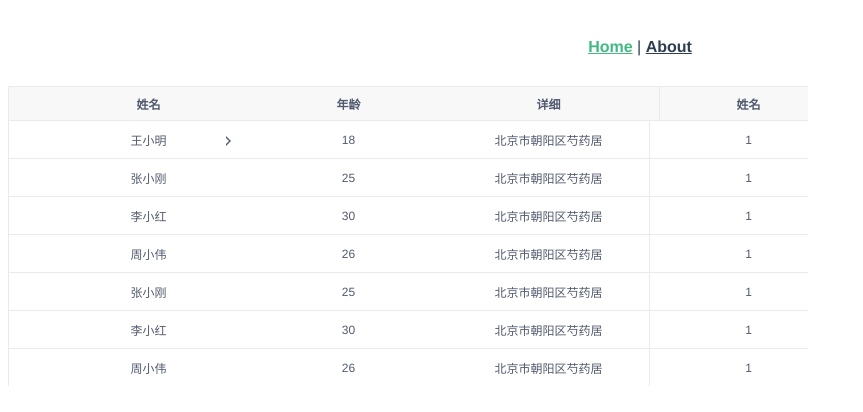
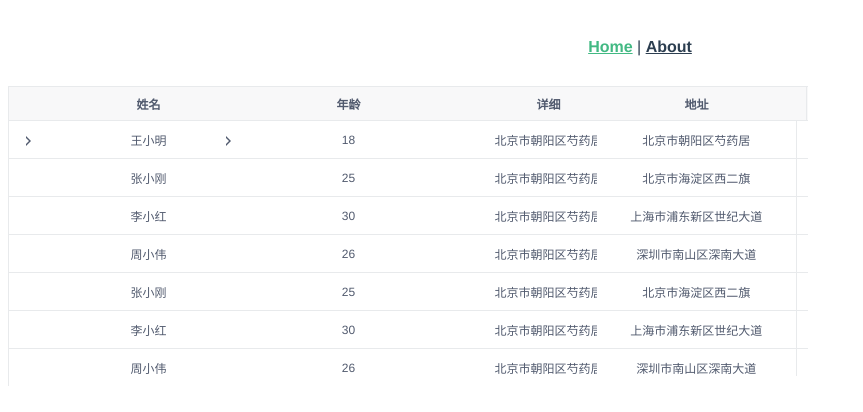
Before and after one commit to Hellottxo/xxxo, a Vue app: page / in a window 1280 px wide. Shown: the top 412 px of the page, without its empty margins (0-863 px from the left). Built offline with nearby package versions, Linux system fonts and the light colour scheme.

Commit message:
fix：固定列

```diff
--- a/src/components/table/table-body.vue
+++ b/src/components/table/table-body.vue
@@ -24,7 +24,7 @@
           >
             <td
             :class="{ 'border-right': verticalLine,
-            'hidden': rightFlag||leftFlag}"
+            'hidden': rightFlag > -1||leftFlag > -1}"
             @click="showExpand(index)" v-if="expand">
               <div class="cell">
                 <i
@@ -173,9 +173,9 @@ export default {
     }
   },
   mounted() {
-    const tableWidth = this.$refs.table.offsetWidth;
-    console.log(this.$refs.table.offsetWidth)
-    this.leftWidth = tableWidth - this.width
+    const tableWidth = this.$refs.table.clientWidth;
+    console.log(this.$refs.table.clientWidth);
+    this.leftWidth = this.width - tableWidth - 11;
   }
 };
 </script>
--- a/src/components/table/table-header.vue
+++ b/src/components/table/table-header.vue
@@ -91,8 +91,10 @@ export default {
     }
   },
   mounted() {
-    const tableWidth = this.$refs.table.offsetWidth;
-    this.leftWidth = tableWidth - this.width
+    const tableWidth = this.$refs.table.clientWidth;
+    console.log(this.$refs.table.clientWidth)
+    this.leftWidth = this.width - tableWidth -1
+
   }
 };
 </script>
--- a/src/components/table/table.vue
+++ b/src/components/table/table.vue
@@ -41,7 +41,7 @@
     </div>
     <div
     :style="{
-    height: `${height}px`,
+    height: `${height - 10}px`,
     width: `${width}px`,
     }"
     class="xo-table-endFixed"
```
